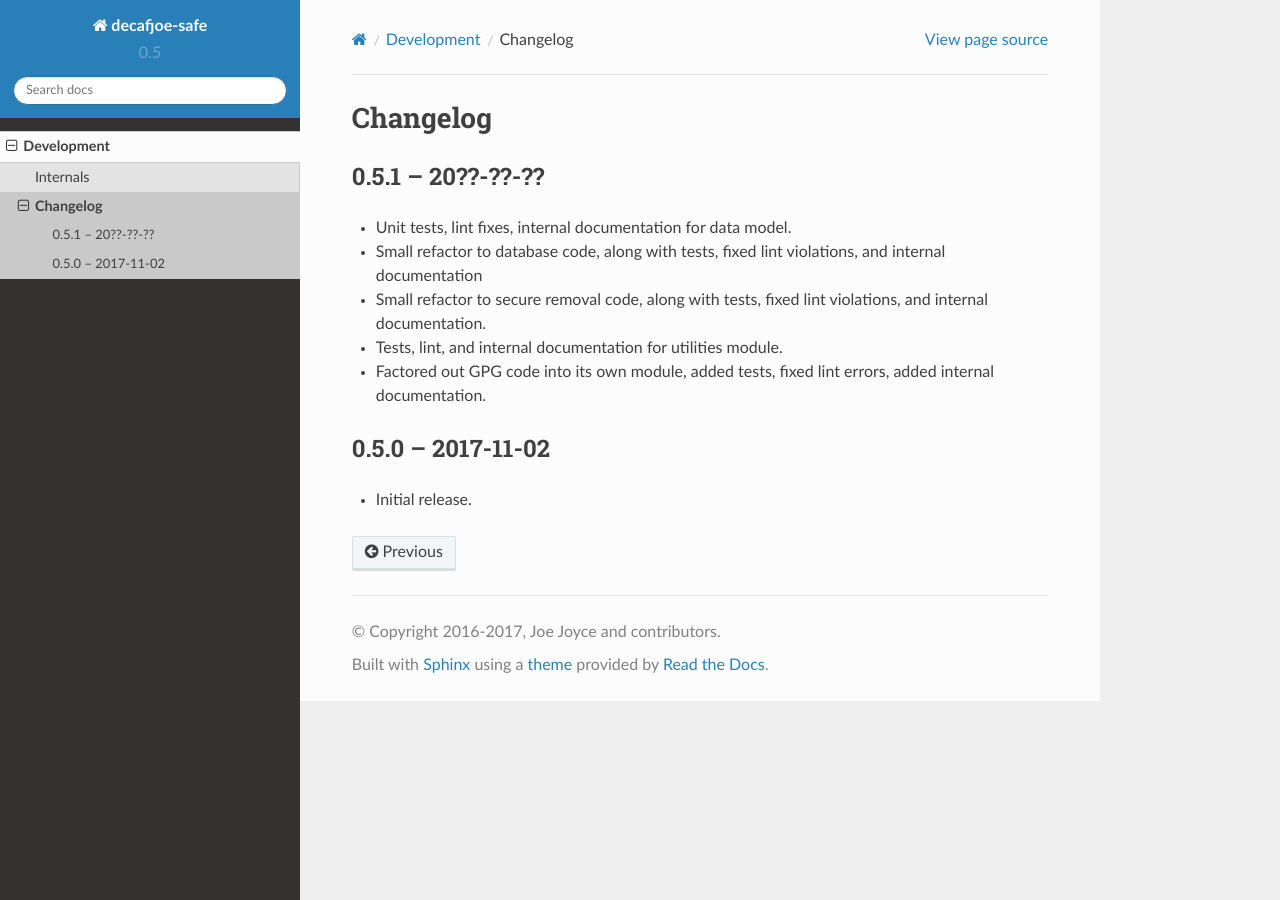
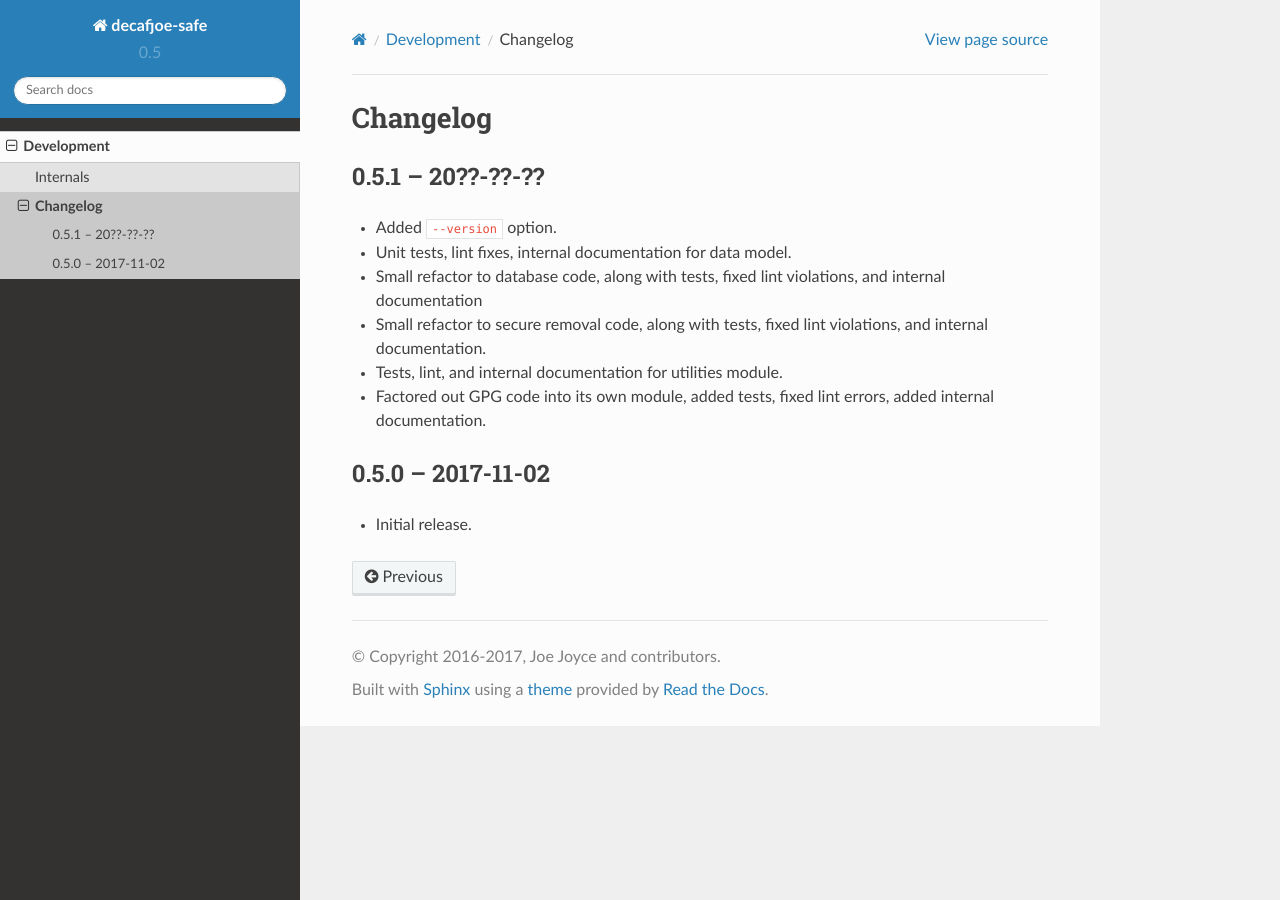
Before and after one commit to decafjoe/safe, a Sphinx documentation site: the page built from doc/development/changelog.rst, in a window 1280 px wide. Built offline with Sphinx 7.4.7 and the Read the Docs theme 2.0.0, drawn with Linux system fonts in a browser that asks for light colours; pages that are not in the unit, such as notebooks, are missing from menus.

Commit message:
Adds note to changelog about --version.

```diff
--- a/doc/development/changelog.rst
+++ b/doc/development/changelog.rst
@@ -7,6 +7,7 @@
 0.5.1 -- 20??-??-??
 ====================
 
+* Added ``--version`` option.
 * Unit tests, lint fixes, internal documentation for data model.
 * Small refactor to database code, along with tests, fixed lint
   violations, and internal documentation
```
